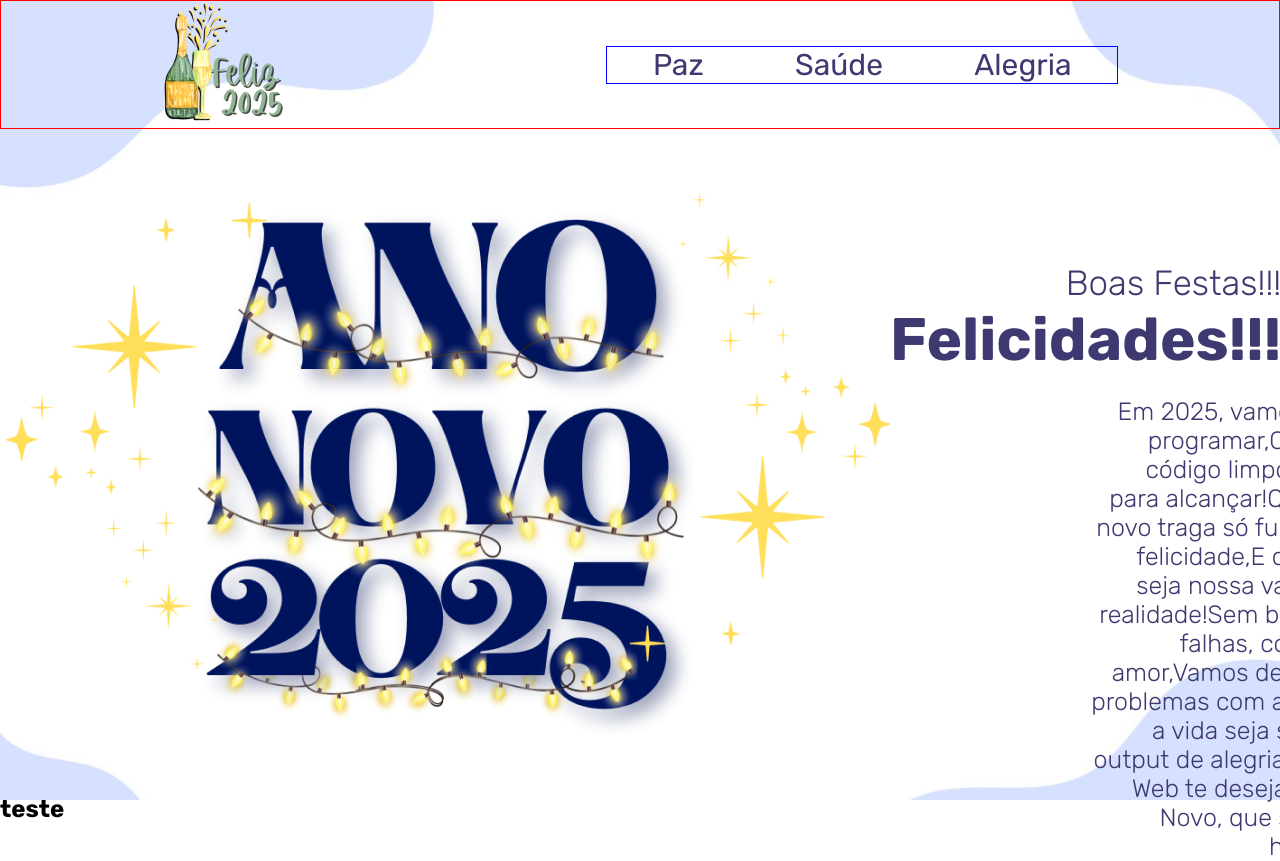
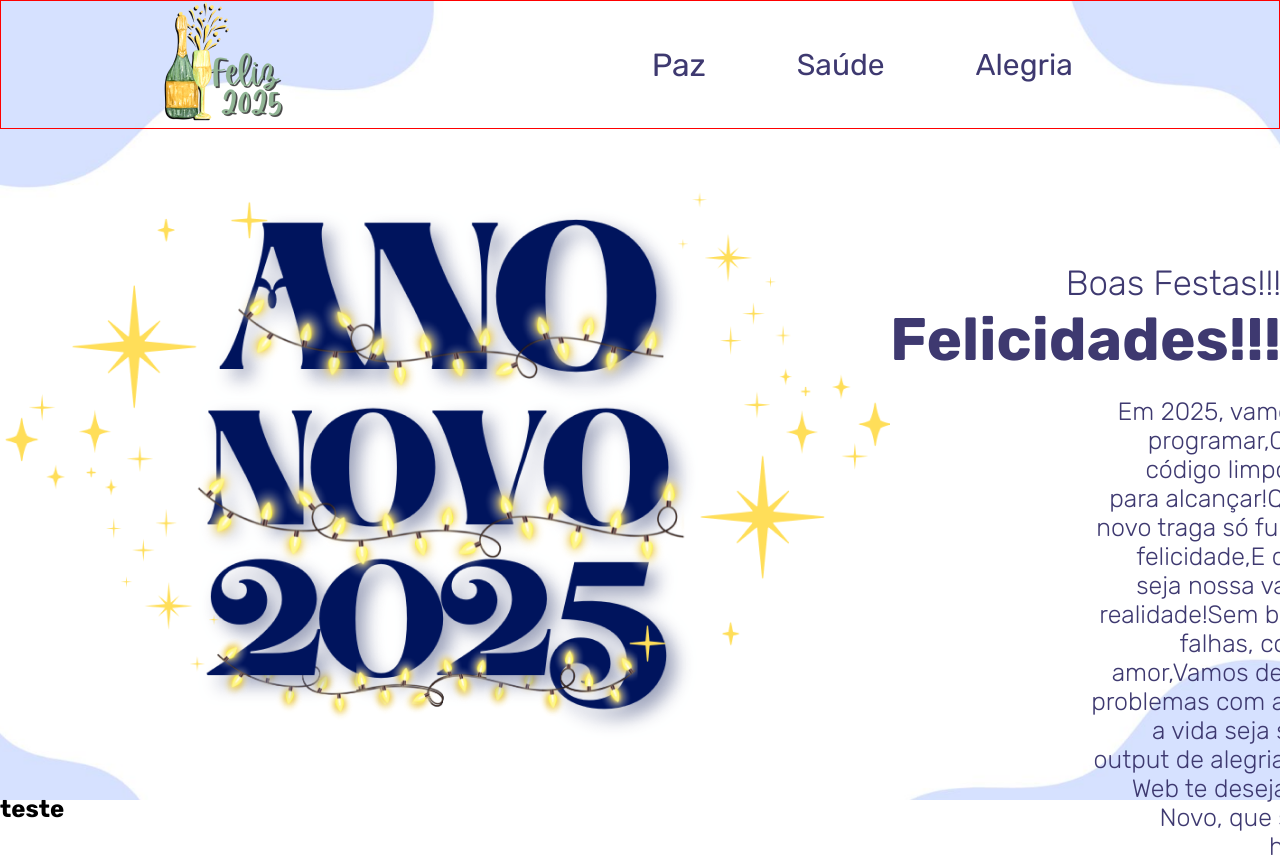
Before and after one commit to viannaingrid/anoNovo, a React (Vite) app: page / in a window 1280 px wide. In both pictures the pointer is over the item "Paz". Shown: the top 861 px of the page. Built offline with nearby package versions, Linux system fonts and the light colour scheme; a web font is replaced by a local one.

Commit message:
:lipstick: update font and size

```diff
--- a/src/Components/Header/header.module.scss
+++ b/src/Components/Header/header.module.scss
@@ -5,7 +5,6 @@ header {
     align-items: center;
 
     ul {
-        border: solid blue 1px;
         width: 40vw;
         display: flex;
         flex-direction: row;
@@ -17,6 +16,12 @@ header {
         li {
             font-size: 30px;
             color: #3E3970;
+            font-weight: 400;
+
+            &:hover{
+                font-size: 32px;
+
+            }
         }
     }
 }
```
